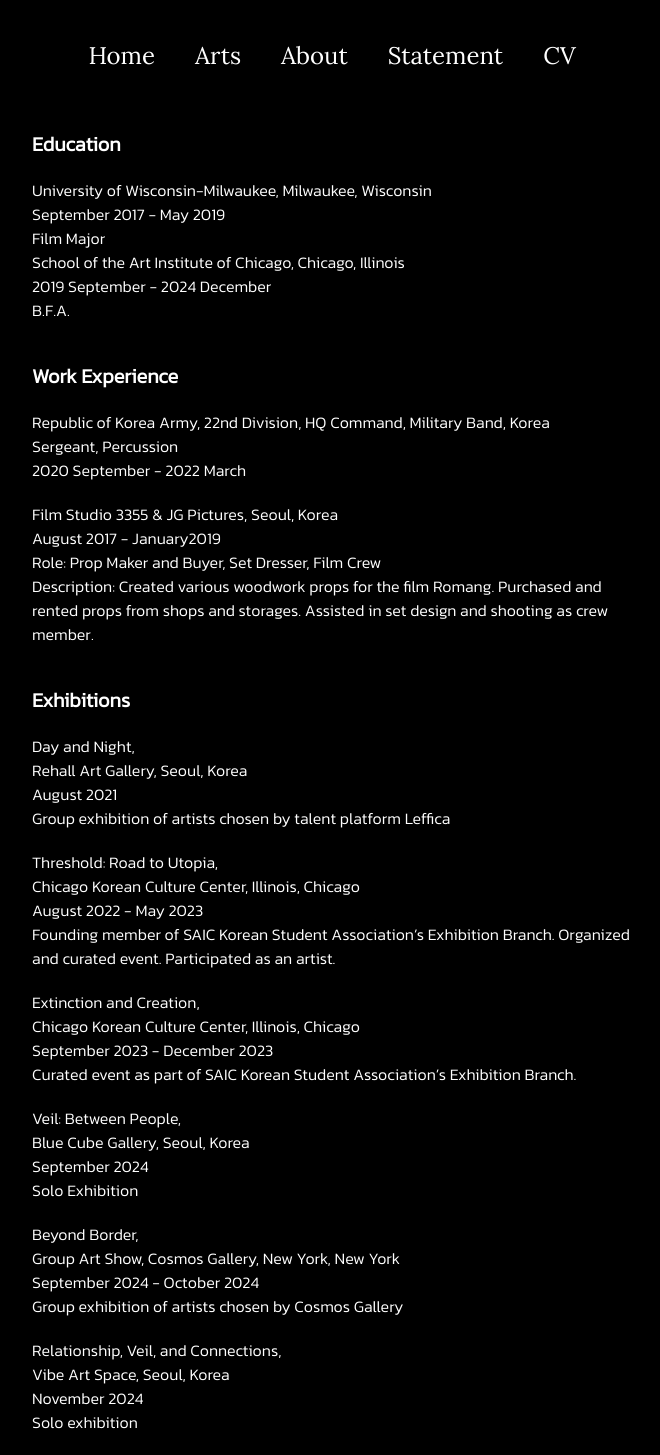
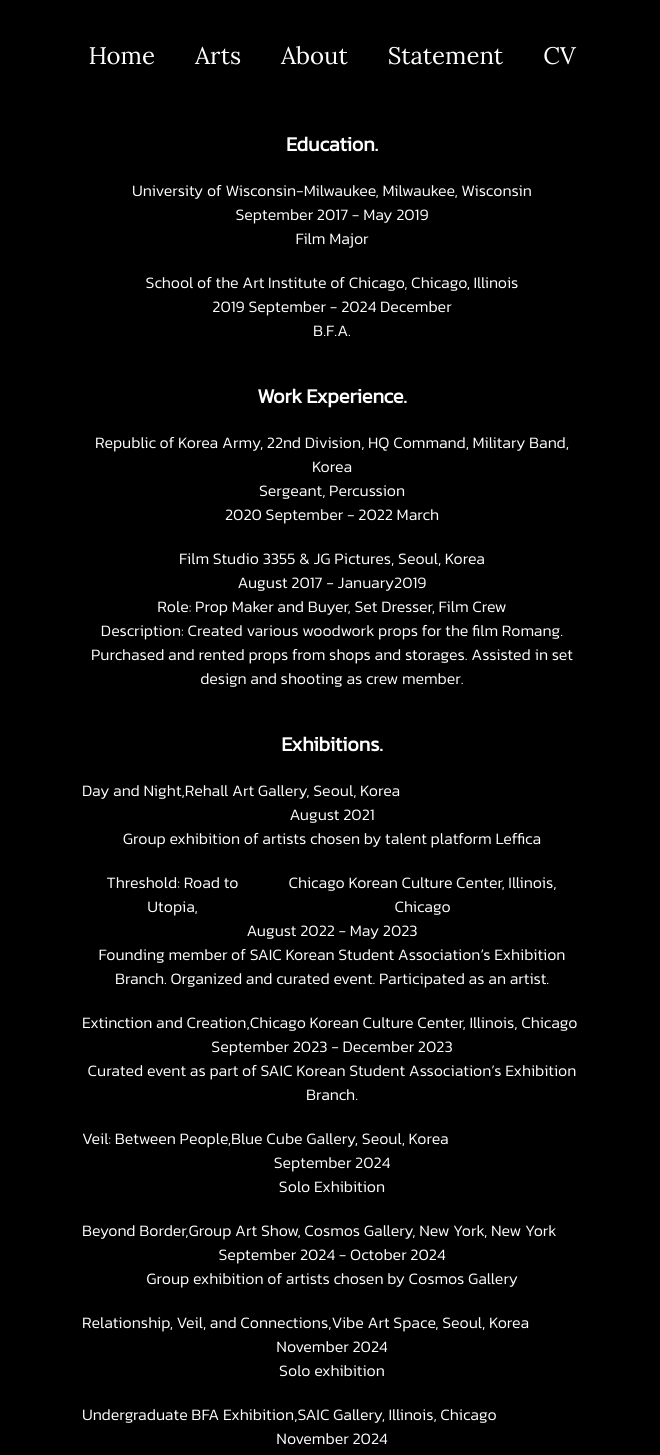
Before and after one commit to sby1126/5university, a Next.js app: page /sub/cv in a window 1280 px wide. Shown: the part 80-1535 px from the top of the page, without its empty margins (308-968 px from the left). Built offline with nearby package versions, Linux system fonts and the light colour scheme; a web font is replaced by a local one.

Commit message:
cv, statement,about

```diff
--- a/src/app/sub/cv/page.tsx
+++ b/src/app/sub/cv/page.tsx
@@ -2,27 +2,28 @@
 import { motion } from "framer-motion";
 import { Kanit } from "next/font/google";
 const kanit = Kanit({ weight: "300", subsets: ["latin"] });
-const kanit_it = Kanit({ weight: "300", subsets: ["latin"], style : 'italic' });
+const kanit_it = Kanit({ weight: "300", subsets: ["latin"], style: 'italic' });
 export default function CvPage() {
   return (
     <div
       className={`flex w-full justify-center items-center ${kanit.className}`}
     >
-      <div className="gap-5 flex flex-col w-full max-w-[600px]">
+      <div className="gap-5 flex flex-col w-full max-w-[500px] text-center">
         <p className="text-white text-[1rem]">
-          <p className="text-xl font-extrabold">Education</p>
+          <p className="text-xl font-extrabold">Education.</p>
         </p>
         <p className="text-white text-[1rem]">
           <p>University of Wisconsin-Milwaukee, Milwaukee, Wisconsin</p>
           <p>September 2017 - May 2019</p>
           <p>Film Major</p>
-          <p></p>
+        </p>
+        <p className="text-white text-[1rem]">
           <p>School of the Art Institute of Chicago, Chicago, Illinois</p>
           <p>2019 September - 2024 December</p>
           <p>B.F.A.</p>
         </p>
         <p className="text-white text-[1rem] mt-5">
-          <p className="text-xl font-extrabold">Work Experience</p>
+          <p className="text-xl font-extrabold">Work Experience.</p>
         </p>
         <p className="text-white text-[1rem]">
           <p>Republic of Korea Army, 22nd Division, HQ Command, Military Band, Korea</p>
@@ -36,40 +37,40 @@ export default function CvPage() {
           <p>Description: Created various woodwork props for the film Romang. Purchased and rented props from shops and storages. Assisted in set design and shooting as crew member.</p>
         </p>
         <p className="text-white text-[1rem] mt-5">
-          <p className="text-xl font-extrabold">Exhibitions</p>
+          <p className="text-xl font-extrabold">Exhibitions.</p>
         </p>
         <p className="text-white text-[1rem]">
-          <p><div className={`${kanit_it.className}`}>Day and Night,</div> Rehall Art Gallery, Seoul, Korea</p>
+          <p className="flex"><div className={`${kanit_it.className}`}>Day and Night,</div> Rehall Art Gallery, Seoul, Korea</p>
           <p>August 2021</p>
           <p>Group exhibition of artists chosen by talent platform Leffica </p>
         </p>
         <p className="text-white text-[1rem]">
-          <p><div className={`${kanit_it.className}`}>Threshold: Road to Utopia,</div> Chicago Korean Culture Center, Illinois, Chicago</p>
+          <p className="flex"><div className={`${kanit_it.className}`}>Threshold: Road to Utopia,</div> Chicago Korean Culture Center, Illinois, Chicago</p>
           <p> August 2022 - May 2023</p>
-            <p>Founding member of SAIC Korean Student Association’s Exhibition Branch. Organized and curated event. Participated as an artist.</p>
+          <p>Founding member of SAIC Korean Student Association’s Exhibition Branch. Organized and curated event. Participated as an artist.</p>
         </p>
         <p className="text-white text-[1rem]">
-        <p><div className={`${kanit_it.className}`}>Extinction and Creation,</div> Chicago Korean Culture Center, Illinois, Chicago</p>
+          <p className="flex"><div className={`${kanit_it.className}`}>Extinction and Creation,</div> Chicago Korean Culture Center, Illinois, Chicago</p>
           <p>September 2023 - December 2023</p>
           <p>Curated event as part of SAIC Korean Student Association’s Exhibition Branch. </p>
         </p>
         <p className="text-white text-[1rem]">
-          <p><div className={`${kanit_it.className}`}>Veil: Between People,</div> Blue Cube Gallery, Seoul, Korea</p>
+          <p className="flex"><div className={`${kanit_it.className}`}>Veil: Between People,</div> Blue Cube Gallery, Seoul, Korea</p>
           <p>September 2024</p>
           <p>Solo Exhibition</p>
         </p>
         <p className="text-white text-[1rem]">
-          <p><div className={`${kanit_it.className}`}>Beyond Border,</div> Group Art Show, Cosmos Gallery, New York, New York</p>
+          <p className="flex"><div className={`${kanit_it.className}`}>Beyond Border,</div> Group Art Show, Cosmos Gallery, New York, New York</p>
           <p>September 2024 - October 2024</p>
           <p>Group exhibition of artists chosen by Cosmos Gallery  </p>
         </p>
         <p className="text-white text-[1rem]">
-          <p><div className={`${kanit_it.className}`}>Relationship, Veil, and Connections,</div> Vibe Art Space, Seoul, Korea</p>
+          <p className="flex"><div className={`${kanit_it.className}`}>Relationship, Veil, and Connections,</div> Vibe Art Space, Seoul, Korea</p>
           <p>November 2024</p>
           <p>Solo exhibition</p>
         </p>
         <p className="text-white text-[1rem]">
-          <p><div className={`${kanit_it.className}`}>Undergraduate BFA Exhibition,</div> SAIC Gallery, Illinois, Chicago</p>
+          <p className="flex"><div className={`${kanit_it.className}`}>Undergraduate BFA Exhibition,</div> SAIC Gallery, Illinois, Chicago</p>
           <p>November 2024</p>
           <p>Presented Capstone group project Falling Tide. Participated as curator and artist. </p>
         </p>
--- a/src/app/sub/page.tsx
+++ b/src/app/sub/page.tsx
@@ -74,12 +74,12 @@ export default async function Sub() {
               className="flex items-baseline mt-10 text-gray-600 hover:text-gray-900 focus:text-gray-900"
               href=""
             >
-              <Link href="/sub/arts" className="text-lg md:text-[2rem] tracking-wide">
-                <span>
+              <Link href="/sub/arts" className="md:text-[2rem] tracking-wide">
+                <span className="text-sm">
                   <b>My Art Works</b>
                 </span>
               </Link>
-              <span className="text-xs ml-1">&#x279c;</span>
+              <span className="text-sm ml-1">&#x279c;</span>
             </a>
           </div>
         </div>
--- a/src/app/sub/statement/page.tsx
+++ b/src/app/sub/statement/page.tsx
@@ -7,18 +7,18 @@ export default function StatementPage() {
     <div
       className={`flex w-full justify-center items-center ${kanit.className}`}
     >
-      <div className="gap-5 flex flex-col w-full max-w-[600px]">
+      <div className="gap-5 flex flex-col w-full max-w-[500px]">
         <p className="text-white text-[1rem]">
           The color black is at the core of my creative practice. It encapsulates my own existence, the way it absorbs everything, leaving no trace as to what went into its making. It stands, between myself and the “other,” as a veil that makes it impossible to see beyond. My wish is to breach this veil, no matter how impenetrable it may seem, to connect with the “other.” Thus, my study revolves around the color black—my own existential crisis—and surmounting the limitations imposed by it.
         </p>
         <p className="text-white text-[1rem]">
-        Mixture and burning are my two methods in art practice. Through a mixture of paint, I create varying shades of black. Because color is lost, I speak in the language of textures, drawing from Alberto Burri’s Matterism and his use of heavy impasto. This technique adds to my expressiveness, allowing the viewer to feel my movement on the canvas, expanding on my theme of breaching the black veil. I thus create different textures by crumpling paper and adding oil sticks, acrylic medium, charcoal powder, and dust.
+          Mixture and burning are my two methods in art practice. Through a mixture of paint, I create varying shades of black. Because color is lost, I speak in the language of textures, drawing from Alberto Burri’s Matterism and his use of heavy impasto. This technique adds to my expressiveness, allowing the viewer to feel my movement on the canvas, expanding on my theme of breaching the black veil. I thus create different textures by crumpling paper and adding oil sticks, acrylic medium, charcoal powder, and dust.
         </p>
         <p className="text-white text-[1rem]">
-        Burning, my alternative method, transforms materials to the point of being unrecognizable, mimicking the effect of a black veil. I create structures using isopink and paper and apply heat such that the original form is lost, thus becoming the base of a sculptural or mixed media work. This approach was influenced by Lee Ufan’s contributions to mono-ha, which studies the meanings and aesthetics arising from the encounter between unaltered, raw materials. I thus work with an awareness of spatial relations within a work, uncovering beauty and meaning where it is unapparent and ascribing meaning to each element portrayed.
+          Burning, my alternative method, transforms materials to the point of being unrecognizable, mimicking the effect of a black veil. I create structures using isopink and paper and apply heat such that the original form is lost, thus becoming the base of a sculptural or mixed media work. This approach was influenced by Lee Ufan’s contributions to mono-ha, which studies the meanings and aesthetics arising from the encounter between unaltered, raw materials. I thus work with an awareness of spatial relations within a work, uncovering beauty and meaning where it is unapparent and ascribing meaning to each element portrayed.
         </p>
         <p className="text-white text-[1rem]">
-        As an artist, I am committed to expanding my understanding of diverse materials and techniques, in hopes of creating works that resonate not only intellectually, but also emotionally.
+          As an artist, I am committed to expanding my understanding of diverse materials and techniques, in hopes of creating works that resonate not only intellectually, but also emotionally.
         </p>
       </div>
     </div>
```
